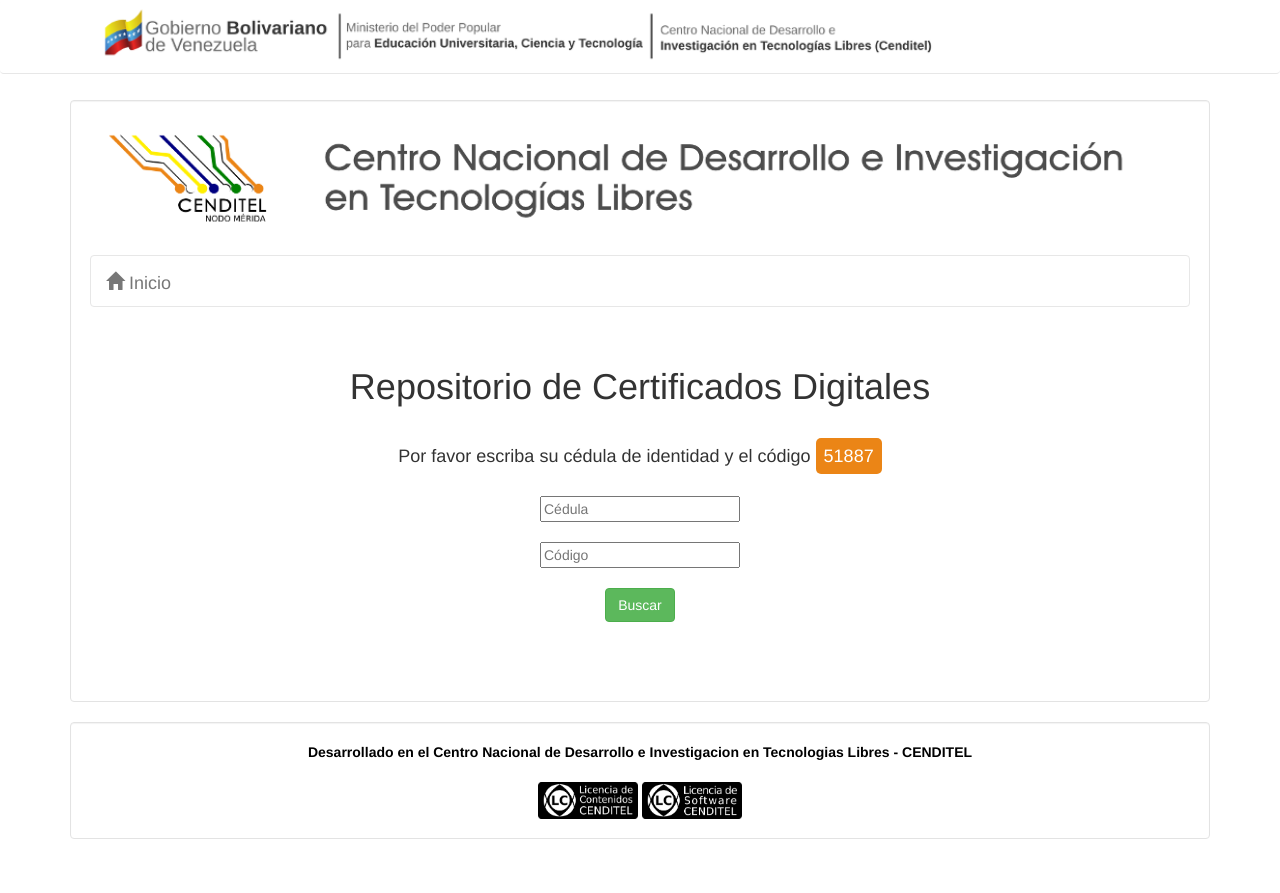
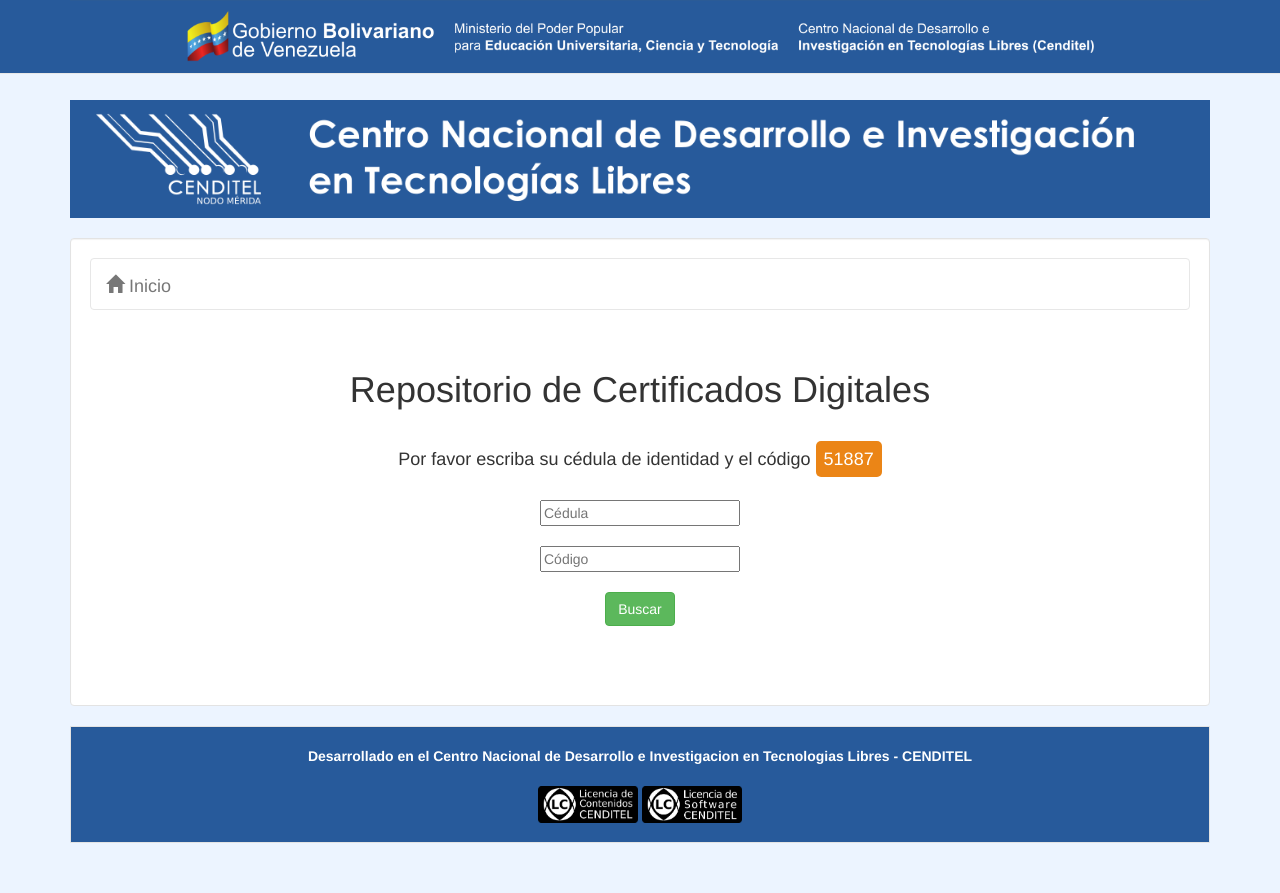
Before and after one commit to argenisosorio/repositorio_certificados, a Django app: template registro/templates/registro/buscar.html in a window 1280 px wide. Before the commit the page ends 839 px from the top, so only its background shows below. Run offline with Django 3.2, Linux system fonts and the light colour scheme; the template is opened without the code that fills it, so the values that code supplies are empty; some libraries are stand-ins or nearby versions.

Commit message:
Mejorando los estilos de la interfaz gráfica

```diff
--- a/registro/templates/registro/base.html
+++ b/registro/templates/registro/base.html
@@ -52,13 +52,12 @@
     <br />
 
     <div class="container theme-showcase" role="main">
+
+      <img class="img-responsive" src="{% static 'img/cintillo_cenditel.png' %}" width="100%"></img>
+
+      <br />
+
       <div class="well">
-
-        <div class="">
-          <img class="img-responsive" src="{% static 'img/cintillo_cenditel.png' %}" width="100%"></img>
-        </div>
-
-        <br />
 
         {% if messages %}
           {% for message in messages %}
@@ -156,7 +155,7 @@
 
       </div>
 
-      <div class="well">
+      <div class="well well-footer">
         <div align="center">
           <b>
             <a href="http://www.cenditel.gob.ve" target="_blank">
--- a/registro/templates/registro/buscar.html
+++ b/registro/templates/registro/buscar.html
@@ -2,7 +2,7 @@
 {% block titulo %}Repositorio de certificados digitales de CENDITEL{% endblock %}
 {% block cuerpo %}
 <script type="text/javascript">
-  document.oncontextmenu = function(){return false;}
+  //document.oncontextmenu = function(){return false;}
 </script>
 <div align="center">
   <h1>Repositorio de Certificados Digitales</h1>
--- a/static/css/theme.css
+++ b/static/css/theme.css
@@ -2,6 +2,7 @@
   padding-top: 20px;
   padding-bottom: 30px;
   background: #ffffff;
+  background: #ecf4ff;
   /*background-image: url("../img/intro3.svg") !important;*/
   /*background-image: url("../img/y.png") !important;
   background-size: 100%;*/
@@ -26,7 +27,9 @@
 }
 
 .navbar-cintillo {
-  background: #FFFFFF;
+  /*background: #FFFFFF;*/
+  background: #275a9b !important;
+  border-radius: 0px !important;
 }
 
 .well_cuerpo {
@@ -85,3 +88,13 @@
 a {
   color: #000000;
 }
+
+.well-footer {
+  background: #275a9b;
+  color: red !important;
+  border-radius: 0px !important;
+}
+
+.well-footer a{
+  color: #FFFFFF;
+}
```
Also changed, not shown: static/img/cintillo_2018.png, static/img/cintillo_cenditel.png.
